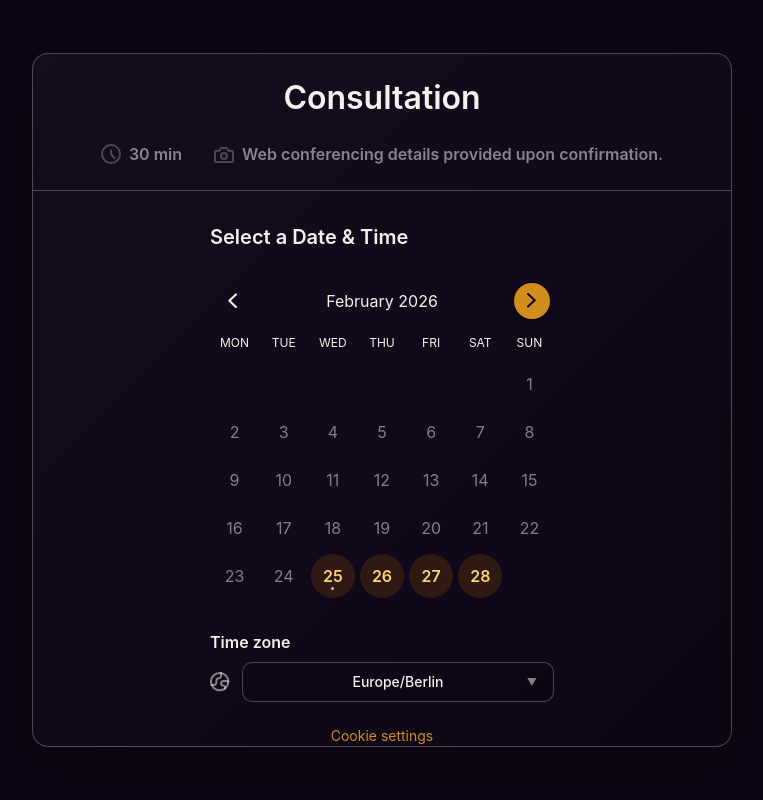
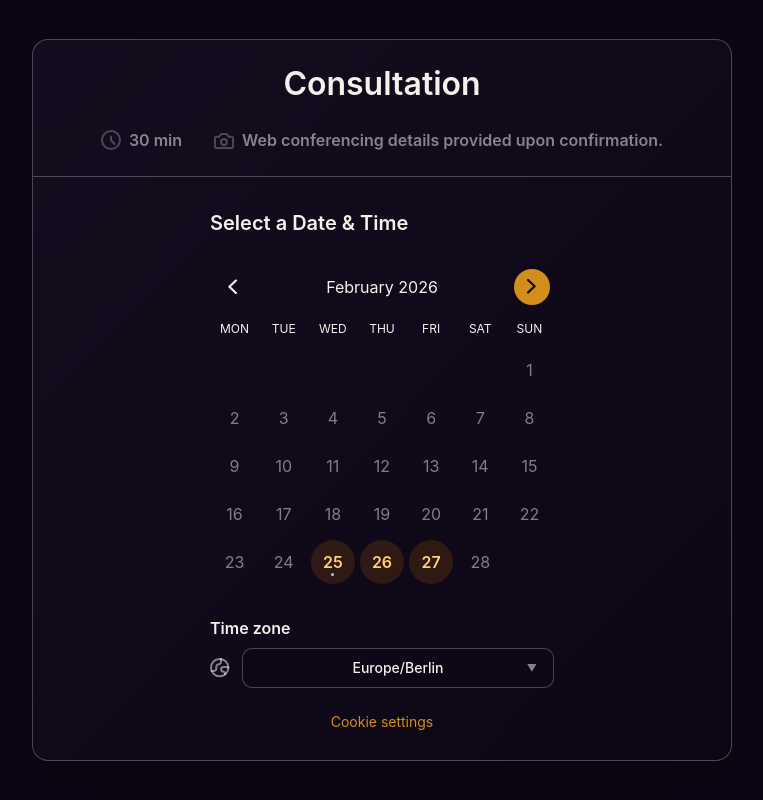
Before and after one commit to Ded-Goit/booking-flow, a React (Vite) app: page / in a window 1280 px wide. Shown: the whole page, without its empty margins (258-1021 px from the left). Built offline with nearby package versions, Linux system fonts and the light colour scheme.

Commit message:
edit logic

```diff
--- a/src/components/calendar/Calendar.tsx
+++ b/src/components/calendar/Calendar.tsx
@@ -48,7 +48,7 @@ export const Calendar = ({
         onChange={onTimezoneChange}
       />
 
-      <div className="mt-6 text-[var(--accent)] text-sm text-center">
+      <div className="mt-6 mb-[28px] text-[var(--accent)] text-sm text-center cursor-pointer hover:underline">
         Cookie settings
       </div>
     </div>
--- a/src/components/calendar/useCalendar.ts
+++ b/src/components/calendar/useCalendar.ts
@@ -39,10 +39,20 @@ export const useCalendar = ({ selectedDate }: Props) => {
     return result;
   }, [year, month]);
 
-  const isPast = (day: number) => isDatePast(year, month, day, today);
+  const isPast = (day: number) => {
+    const date = new Date(year, month, day);
+    const dayOfWeek = date.getDay(); // 0 - sun, 6 - sat
+    const isWeekend = dayOfWeek === 0 || dayOfWeek === 6;
+
+    return isWeekend || isDatePast(year, month, day, today);
+  };
 
   const isSelected = (day: number): boolean => {
     if (!selectedDate) return false;
+
+    const date = new Date(year, month, day); // 0 - sun, 6 - sat
+    const isWeekend = date.getDay() === 0 || date.getDay() === 6;
+    if (isWeekend) return false;
 
     return (
       selectedDate.day === day &&
@@ -52,9 +62,7 @@ export const useCalendar = ({ selectedDate }: Props) => {
   };
 
   const nextMonth = () => setCurrentMonth(new Date(year, month + 1, 1));
-
   const prevMonth = () => setCurrentMonth(new Date(year, month - 1, 1));
-
   const monthName = getMonthName(year, month);
 
   return {
```
